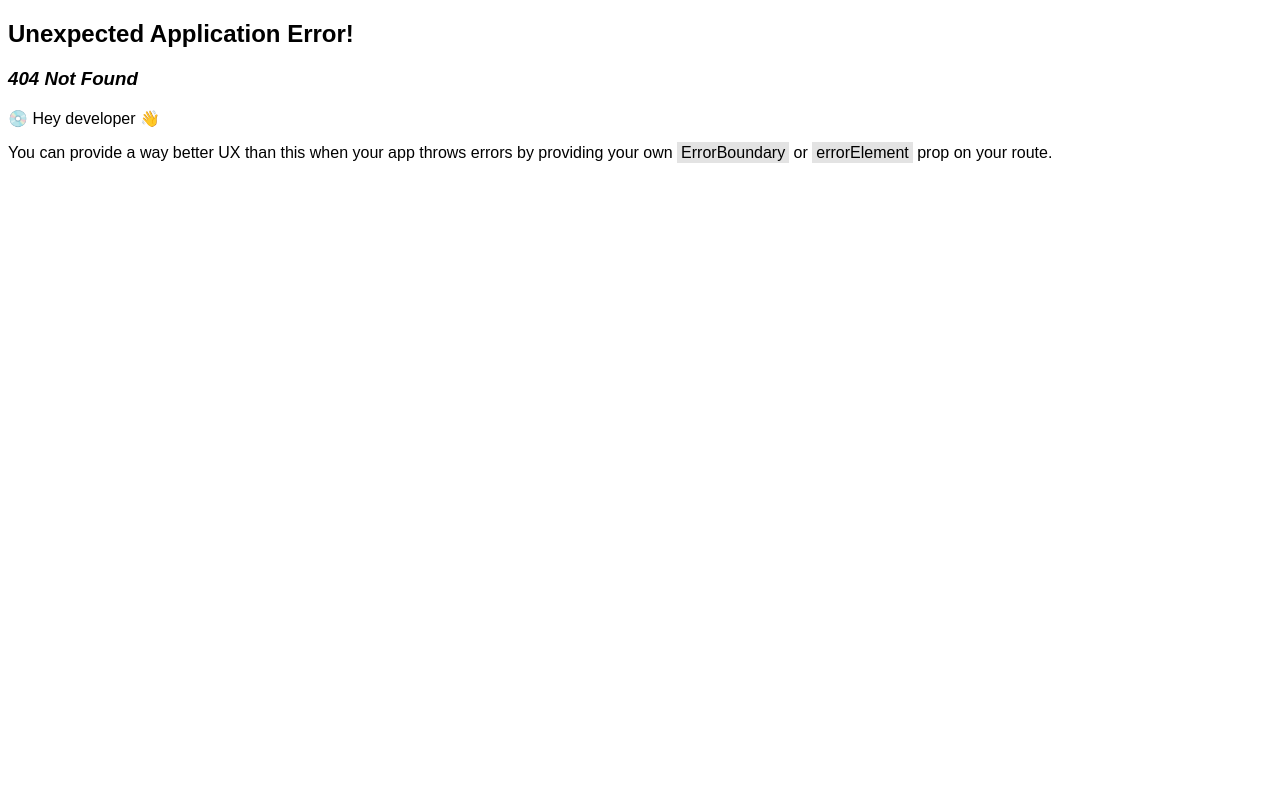
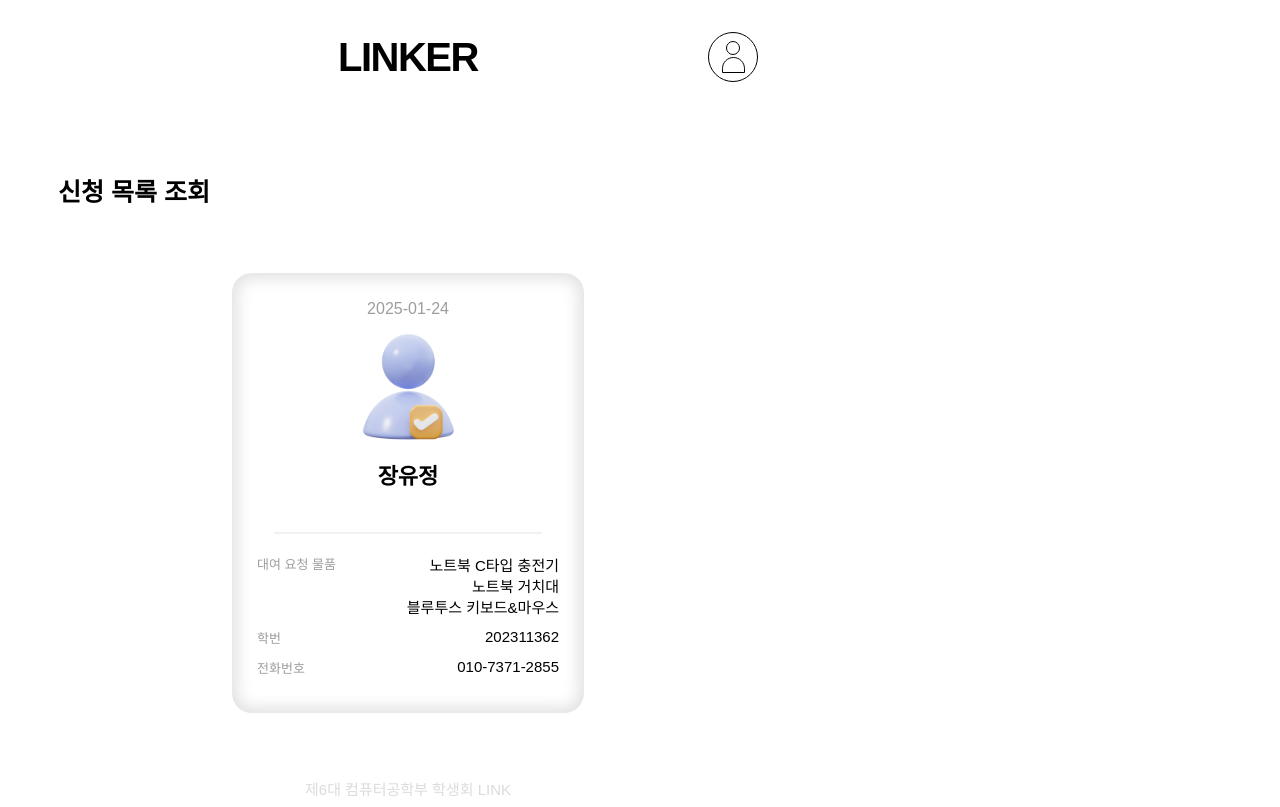
Before and after one commit to KU-CSE-LINK/Linker-Frontend, a React (Vite) app: page /admin/requests in a window 1280 px wide. Before the commit this address had no page. Built offline with nearby package versions, Linux system fonts and the light colour scheme; a web font is replaced by a local one.

Commit message:
[Fix]requestlist  pr 내용

```diff
--- a/src/components/btn/LendBtn.jsx
+++ b/src/components/btn/LendBtn.jsx
@@ -3,10 +3,7 @@ import styled from 'styled-components';
 const StyledBtn = styled.button`
   color: ${(props) => (!props.disabled ? '#9D9D9D' : '#fff')};
   background-color: ${(props) => (!props.disabled ? '#F1F1F1' : '#3773F5')};
-  text-align: center;
-  font-family: Pretendard;
   font-size: 20px;
-  font-style: normal;
   font-weight: 700;
   line-height: normal;
   display: inline-flex;
--- a/src/pages/Admin/RequestList/RequestCard/RequestCard.styles.jsx
+++ b/src/pages/Admin/RequestList/RequestCard/RequestCard.styles.jsx
@@ -14,25 +14,25 @@ export const Card = styled.div`
   padding-bottom: 13px;
   gap: 20px;
 `;
+
 export const UserProfile = styled.div`
   display: flex;
   flex-direction: column;
   justify-content: center;
   align-items: center;
-  /* gap: 11px; */
   padding: 11px 0;
 `;
 
 export const Date = styled.div`
   color: #9d9d9d;
   text-align: center;
-  font-family: Pretendard;
   font-size: 16px;
   font-style: normal;
   font-weight: 300;
   line-height: normal;
   padding: 16px 0;
 `;
+
 export const UserIcon = styled.img`
   width: 97px;
   height: 113px;
@@ -42,47 +42,48 @@ export const UserIcon = styled.img`
 export const UserName = styled.div`
   color: #000;
   text-align: center;
-  font-family: Pretendard;
   font-size: 22px;
   font-style: normal;
   font-weight: 700;
   line-height: normal;
   padding: 11px 0;
 `;
+
 export const Divider = styled.div`
   width: 268px;
   height: 2px;
   background-color: #f1f1f1;
-  /* margin-bottom: 23px; */
 `;
+
 export const RequestInfo = styled.div`
   padding: 0 25px 23px;
   display: flex;
   flex-direction: column;
   gap: 11px;
 `;
+
 export const InfoItem = styled.div`
   display: flex;
   justify-content: space-between;
   gap: 39px;
 `;
+
 export const InfoLabel = styled.div`
   color: #9d9d9d;
-  font-family: Pretendard;
   font-size: 13px;
   font-style: normal;
   font-weight: 500;
   line-height: normal;
   width: 91px;
 `;
+
 export const InfoValue = styled.div`
   color: #000;
   text-align: right;
-  font-family: Pretendard;
   font-size: 15px;
   font-style: normal;
   font-weight: 500;
   line-height: normal;
   width: 172px;
-  white-space: pre-line; /* 줄바꿈 유지 */
+  white-space: pre-line;
 `;
--- a/src/pages/Admin/RequestList/RequestList.jsx
+++ b/src/pages/Admin/RequestList/RequestList.jsx
@@ -4,7 +4,7 @@ import Footer from '../../../components/footer/footer.jsx';
 import RequestCard from './RequestCard/RequestCard';
 
 const RequestList = () => {
-  const data = [
+  const retals = [
     {
       date: '2025-01-24',
       name: '장유정',
@@ -18,16 +18,15 @@ const RequestList = () => {
       <Header />
       <TitleText>신청 목록 조회</TitleText>
       <SubContainer>
-        {!data.length ? (
+        {!retals.length ? (
           <EmptyCard>
             <EmptyTitle>새로운 대여 요청이 없습니다.</EmptyTitle>
             <EmptyContent>（*＾-＾*）</EmptyContent>
           </EmptyCard>
         ) : (
-          data.map((item, index) => <RequestCard key={index} item={item} />)
+          retals.map((item, index) => <RequestCard key={index} item={item} />)
         )}
       </SubContainer>
-
       <Footer />
     </Container>
   );
--- a/src/pages/Admin/RequestList/RequestList.styles.jsx
+++ b/src/pages/Admin/RequestList/RequestList.styles.jsx
@@ -13,9 +13,11 @@ export const TitleText = styled.span`
   font-size: 25px;
   font-weight: 700;
 `;
+
 export const EmptyCard = styled.div`
   padding: 200px 0;
 `;
+
 export const SubContainer = styled.div`
   display: flex;
   flex-direction: column;
@@ -26,16 +28,15 @@ export const SubContainer = styled.div`
 export const EmptyTitle = styled.div`
   color: #9d9d9d;
   text-align: center;
-  font-family: Pretendard;
   font-size: 22px;
   font-style: normal;
   font-weight: 500;
   line-height: normal;
 `;
+
 export const EmptyContent = styled.div`
   color: #9d9d9d;
   text-align: center;
-  font-family: Pretendard;
   font-size: 40px;
   font-style: normal;
   font-weight: 500;
--- a/src/router/Router.jsx
+++ b/src/router/Router.jsx
@@ -19,7 +19,7 @@ const Router = () => {
       element: <AdminMain />,
     },
     {
-      path: '/admin/RequestList',
+      path: '/admin/requests',
       element: <RequestList />,
     },
     {
```
